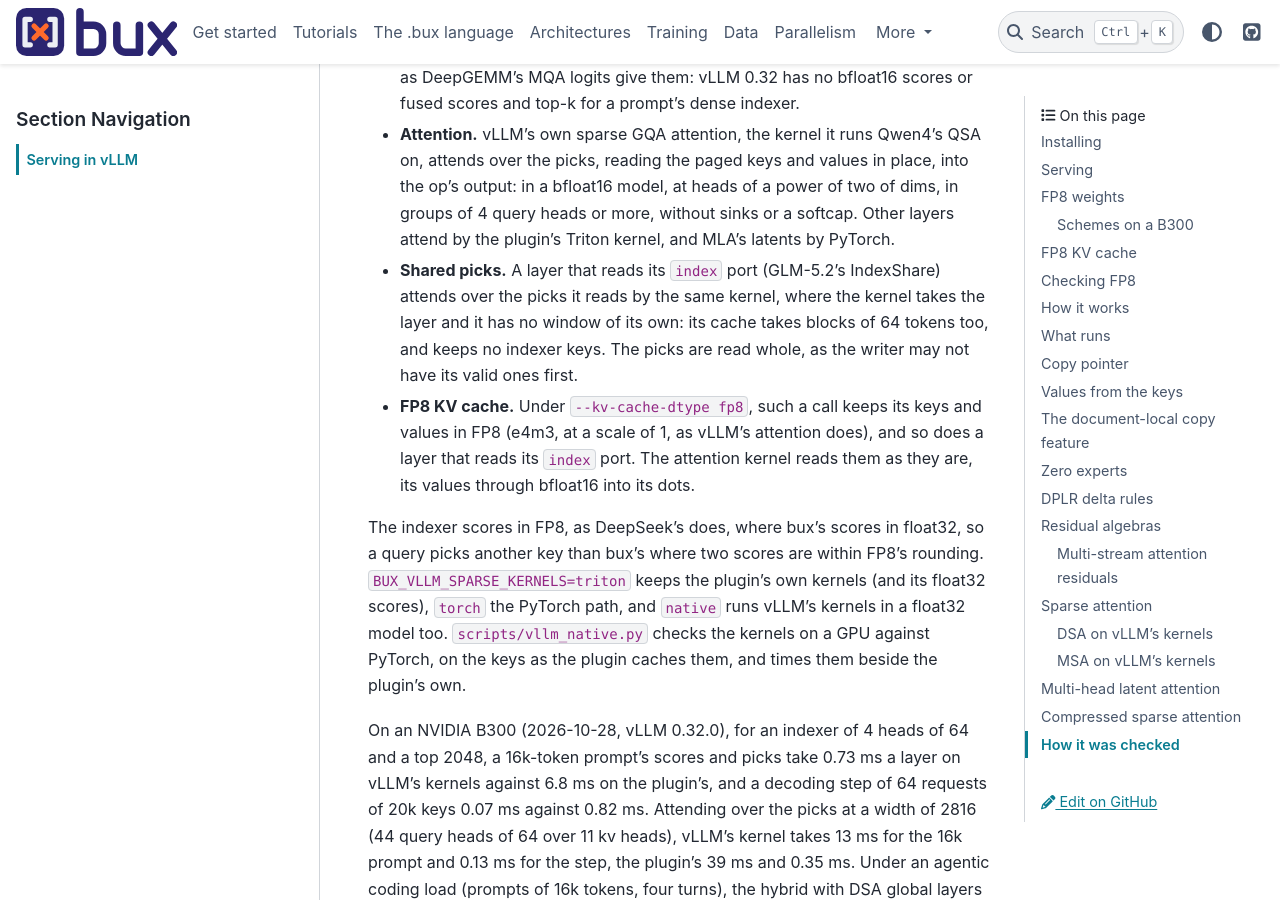
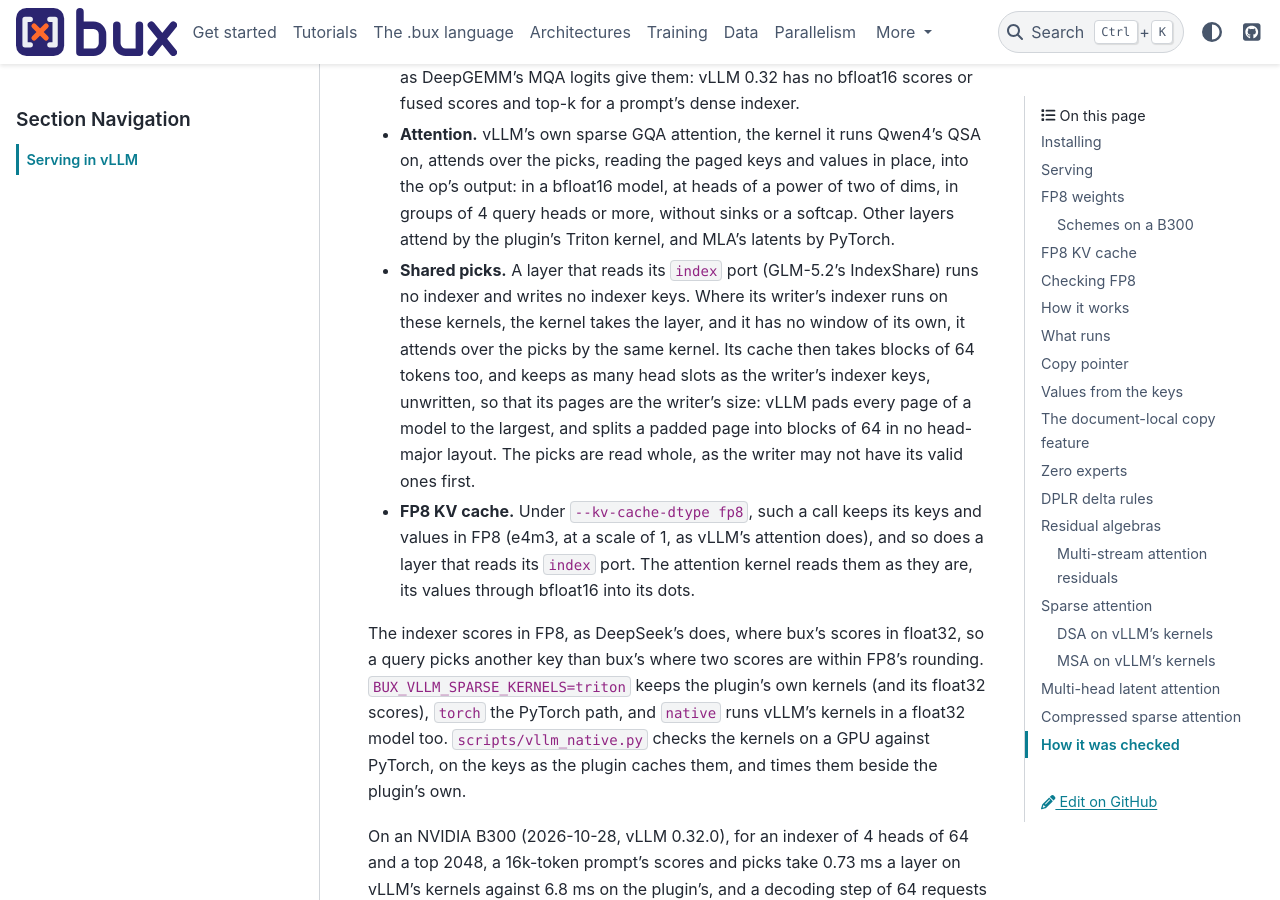
Before and after one commit to pilot7747/bux, a Sphinx documentation site: the page built from docs/export/vllm.md, in a window 1280 px wide and 900 px high, scrolled down 23285 px. Built offline with Sphinx 7.4.7 and the PyData theme 0.15.4, drawn with Linux system fonts in a browser that asks for light colours.

Commit message:
vLLM plugin docs: native readers keep their writer's page size; the parity case dsa-share-native-plain (IndexShare's readers without KDA, checkable in float32)
Co-Authored-By: Claude Opus 5.5 <noreply@anthropic.com>

```diff
--- a/docs/export/vllm.md
+++ b/docs/export/vllm.md
@@ -714,10 +714,13 @@ latent, which doubles the layer's cache.
   groups of 4 query heads or more, without sinks or a softcap. Other layers attend
   by the plugin's Triton kernel, and MLA's latents by PyTorch.
 - **Shared picks.** A layer that reads its `index` port (GLM-5.2's IndexShare)
-  attends over the picks it reads by the same kernel, where the kernel takes the
-  layer and it has no window of its own: its cache takes blocks of 64 tokens too,
-  and keeps no indexer keys. The picks are read whole, as the writer may not have
-  its valid ones first.
+  runs no indexer and writes no indexer keys. Where its writer's indexer runs on
+  these kernels, the kernel takes the layer, and it has no window of its own, it
+  attends over the picks by the same kernel. Its cache then takes blocks of 64
+  tokens too, and keeps as many head slots as the writer's indexer keys, unwritten,
+  so that its pages are the writer's size: vLLM pads every page of a model to the
+  largest, and splits a padded page into blocks of 64 in no head-major layout. The
+  picks are read whole, as the writer may not have its valid ones first.
 - **FP8 KV cache.** Under `--kv-cache-dtype fp8`, such a call keeps its keys and
   values in FP8 (e4m3, at a scale of 1, as vLLM's attention does), and so does a
   layer that reads its `index` port. The attention kernel reads them as they are,
```
Also changed, not shown: 2 other files.
